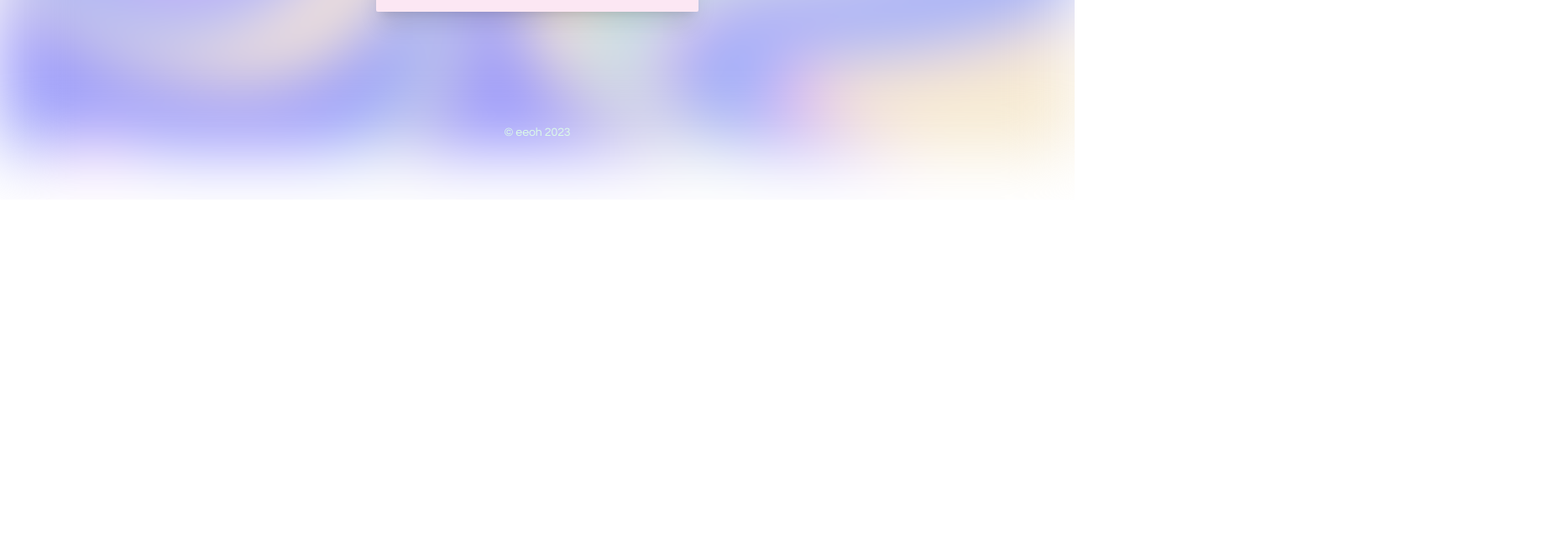
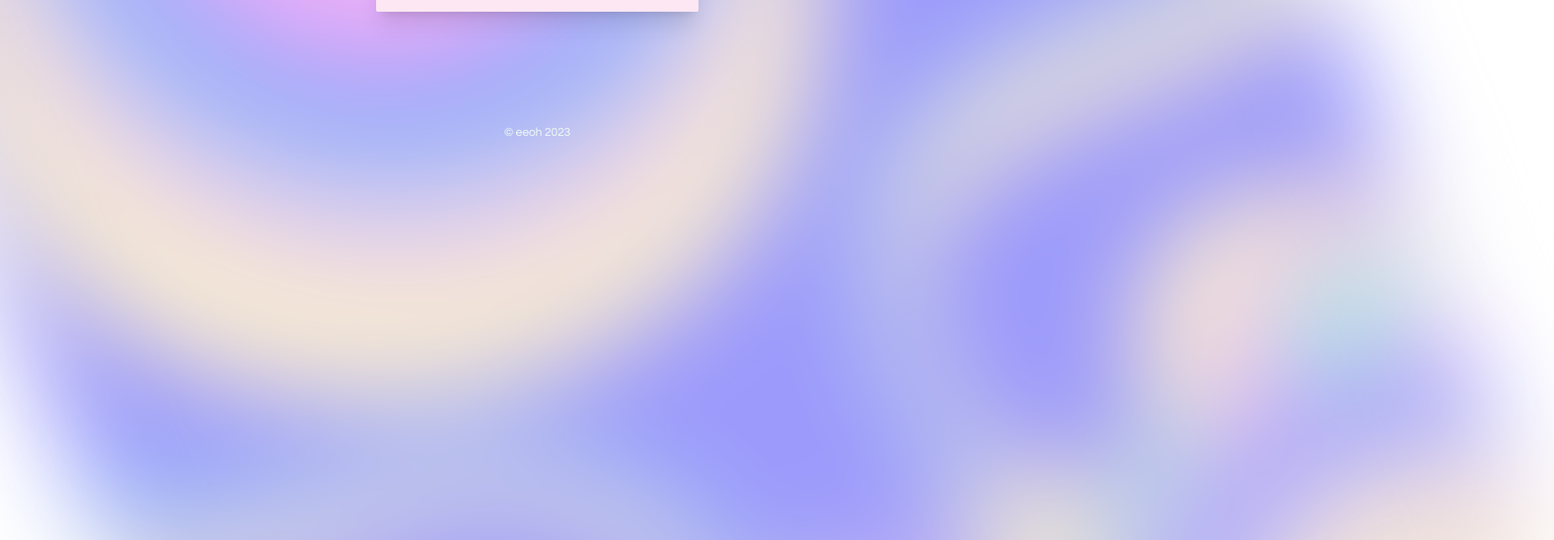
Before and after one commit to jojazpeitia/player, a Next.js app: page / in a window 1280 px wide. Shown: the part 620-1264 px from the top of the page at 84% size, 1851 px wide, since content can reach past the window. Before the commit the page ends 858 px from the top, so only its background shows below. Built offline with nearby package versions, Linux system fonts and the light colour scheme.

Commit message:
added bg movement

```diff
--- a/app/globals.css
+++ b/app/globals.css
@@ -23,8 +23,22 @@
 }
 
 .bg-image {
-  background-image: url('/background1.jpg');
-  background-size: cover;
+  background-image: url('/background2.jpg');
+  background-size: auto;
   background-position: center;
-  filter: blur(40px);
+  filter: blur(30px);
+  scale: 2;
+  background-attachment: fixed;
+
+  /* Animation properties */
+  animation: slideBackground 30s linear infinite;
 }
+
+@keyframes slideBackground {
+  0% {
+    transform: rotate(0deg);
+  }
+  100% {
+    transform: rotate(360deg);
+  }
+}
--- a/app/page.tsx
+++ b/app/page.tsx
@@ -182,8 +182,8 @@ export default function Home() {
       </motion.div>
       <footer className="absolute bottom-0 w-full">
         <div className="container flex justify-center mx-auto">
-            <div className="flex items-center py-3 text-center text-green-100"> {/* Added flex and items-center */}
-                <p className={`${questrial.className} text-sm`}>© eeoh 2023</p> {/* Added margin-right */}
+            <div className="flex items-center py-3 text-center text-green-50 "> {/* Added flex and items-center */}
+                <p className={`${questrial.className} text-sm font-bold`}>© eeoh 2023</p> {/* Added margin-right */}
             </div>
         </div>
       </footer>
```
Also changed, not shown: public/background2.jpg (added).
